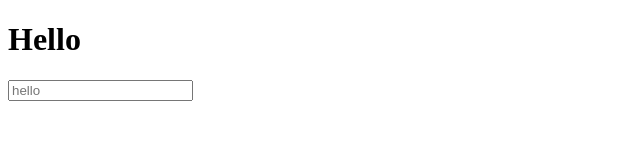
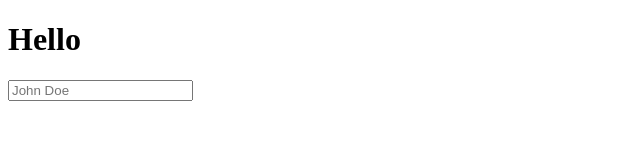
Before and after one commit to t-rex777/test, a plain HTML site: page index.html in a window 1280 px wide. Shown: the full height of the page, 0-640 px from the left. Drawn offline with nearby package versions, Linux system fonts and the light colour scheme.

```diff
--- a/index.html
+++ b/index.html
@@ -9,7 +9,7 @@
   </head>
   <body>
     <h1>Hello </h1>
-    <input placeholder="hello" type="text" id="search" />
+    <input placeholder="John Doe" type="text" id="search" />
 
     <script type="text/javascript" src="http://code.jquery.com/jquery-latest.min.js"></script>
     <script src="index.js"></script>
```
